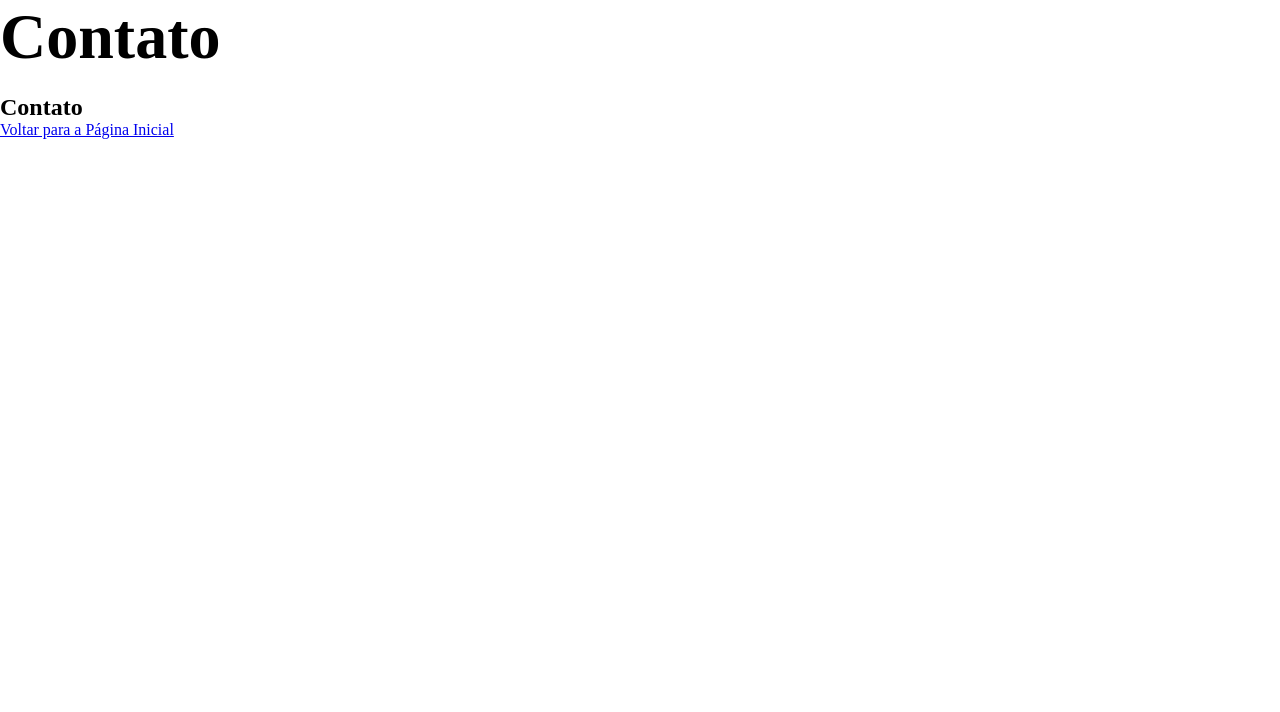
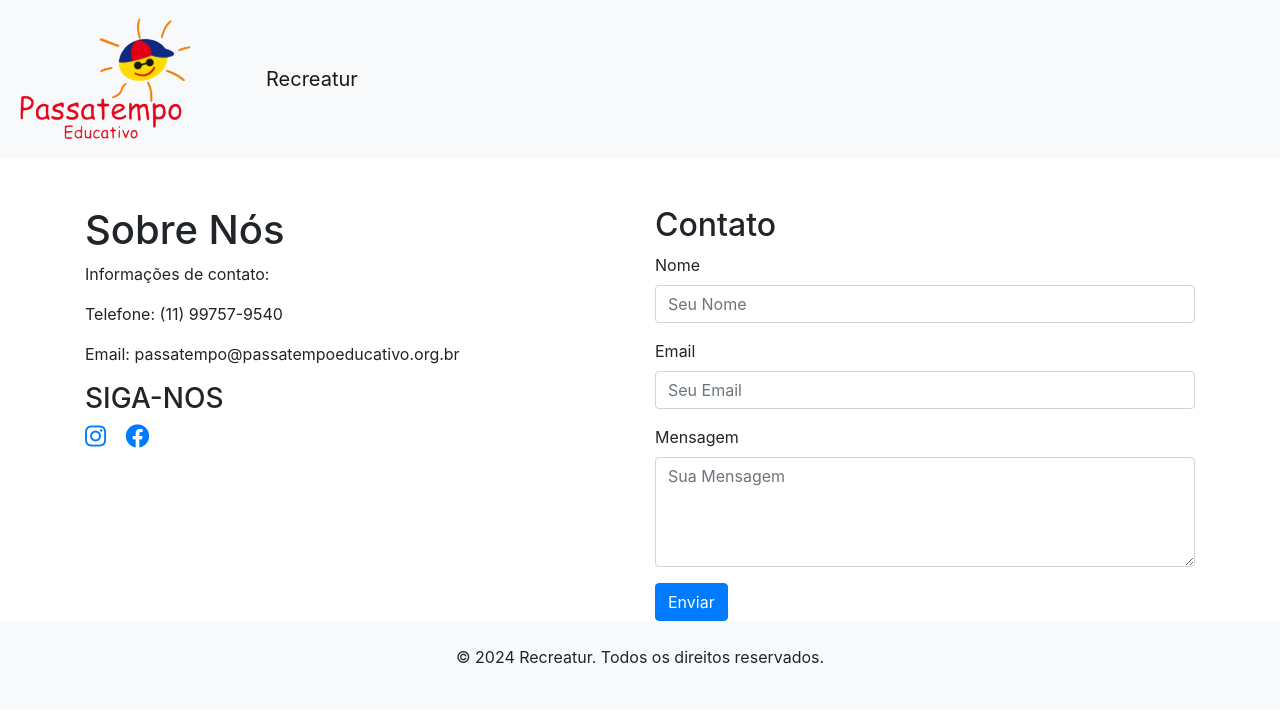
Before and after one commit to GustavoMotta4/ProjetoDePii, a plain HTML site: page contato.html in a window 1280 px wide. Drawn offline with nearby package versions, Linux system fonts and the light colour scheme.

Commit message:
alterações

```diff
--- a/contato.html
+++ b/contato.html
@@ -1,23 +1,57 @@
 <!DOCTYPE html>
-<html lang="pt-br">
+<html lang="pt-BR">
 <head>
-    <meta charset="UTF-8">
+    <meta charset="utf-8">
     <meta name="viewport" content="width=device-width, initial-scale=1.0">
     <title>Contato - Recreatur</title>
-    <link rel="stylesheet" href="styles.css">
+    <link href="https://stackpath.bootstrapcdn.com/bootstrap/4.5.2/css/bootstrap.min.css" rel="stylesheet">
+    <link rel="stylesheet" href="https://cdnjs.cloudflare.com/ajax/libs/font-awesome/5.15.4/css/all.min.css">
 </head>
 <body>
-    <header>
-        <h1>Contato</h1>
-    </header>
-    <main>
-        <section>
-            <h2>Contato</h2>
+    <nav class="navbar navbar-expand-lg navbar-light bg-light">
+        <a class="navbar-brand d-flex align-items-center" href="index.html">
+            <img src="images/Logopassa.png" alt="Logo Recreatur" style="width: 200px; margin-right: 50px;">
+            Recreatur
+        </a>
+        <!-- Menu de navegação -->
+    </nav>
 
-        </section>
-    </main>
-    <footer>
-        <a href="index.html">Voltar para a Página Inicial</a>
+    <div class="container mt-5">
+        <div class="row">
+            <div class="col-md-6">
+                <h1>Sobre Nós</h1>
+                <p>Informações de contato:</p>
+                <p>Telefone: (11) 99757-9540</p>
+                <p>Email: passatempo@passatempoeducativo.org.br</p>
+                <h3>SIGA-NOS</h3>
+                <div>
+                    <a href="https://www.instagram.com/passatempoeducativo/?hl=pt-br" class="fab fa-instagram" target="_blank" style="font-size: 24px; margin-right: 15px;"></a>
+                    <a href="https://pt-br.facebook.com/Passatempoedu?ref=stream&hc_location=stream&filter=2" class="fab fa-facebook" target="_blank" style="font-size: 24px;"></a>
+                </div>
+            </div>
+            <div class="col-md-6">
+                <h2>Contato</h2>
+                <form>
+                    <div class="form-group">
+                        <label for="nome">Nome</label>
+                        <input type="text" class="form-control" id="nome" placeholder="Seu Nome" required>
+                    </div>
+                    <div class="form-group">
+                        <label for="email">Email</label>
+                        <input type="email" class="form-control" id="email" placeholder="Seu Email" required>
+                    </div>
+                    <div class="form-group">
+                        <label for="mensagem">Mensagem</label>
+                        <textarea class="form-control" id="mensagem" rows="4" placeholder="Sua Mensagem" required></textarea>
+                    </div>
+                    <button type="submit" class="btn btn-primary">Enviar</button>
+                </form>
+            </div>
+        </div>
+    </div>
+
+    <footer class="bg-light text-center py-4">
+        <p>&copy; 2024 Recreatur. Todos os direitos reservados.</p>
     </footer>
 </body>
 </html>
```
